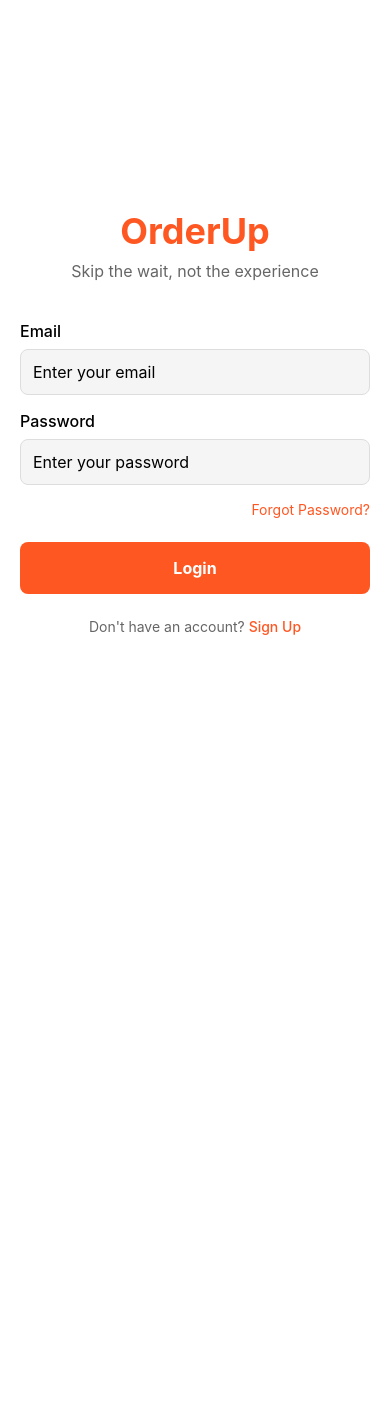
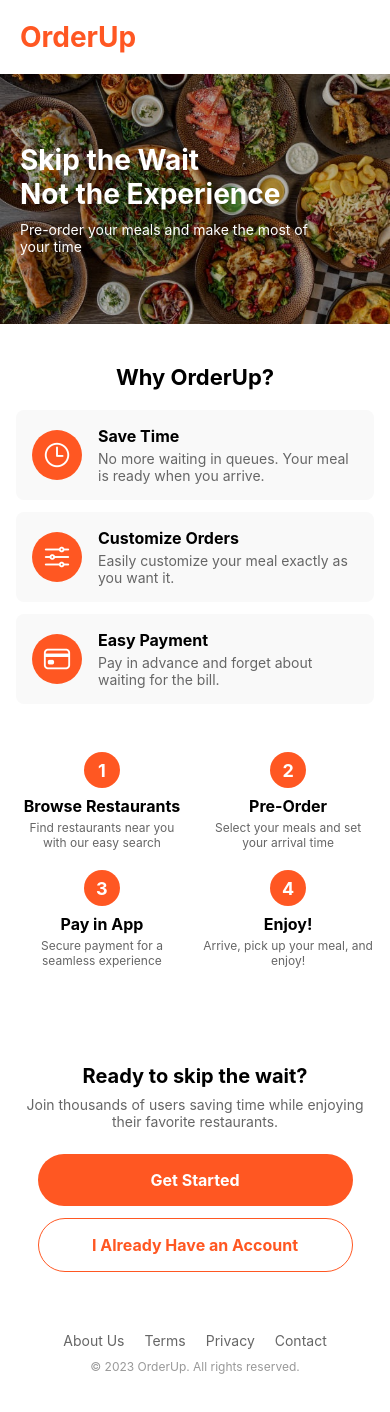
Before and after one commit to machoraatuti/orderup-front, a React Native app: screen /Landing in a window 390 px wide. Before the commit the page ends 844 px from the top, so only its background shows below. Built offline with nearby package versions, Linux system fonts and the light colour scheme.

Commit message:
Add landing page with onboarding content

```diff
--- a/App.js
+++ b/App.js
@@ -3,6 +3,7 @@ import 'react-native-gesture-handler';
 import React from 'react';
 import { NavigationContainer } from '@react-navigation/native';
 import { createStackNavigator } from '@react-navigation/stack';
+import LandingScreen from './src/screens/LandingScreen';
 import LoginScreen from './src/screens/LoginScreen';
 import SignupScreen from './src/screens/SignupScreen';
 import MainNavigator from './src/navigation/MainNavigator';
@@ -20,6 +21,7 @@ export default function App() {
           <Stack.Screen name="Main" component={MainNavigator} />
         ) : (
           <>
+            <Stack.Screen name="Landing" component={LandingScreen} />
             <Stack.Screen name="Login" component={LoginScreen} />
             <Stack.Screen name="Signup" component={SignupScreen} />
           </>
--- /dev/null
+++ b/src/screens/LandingScreen.js
@@ -0,0 +1,312 @@
+// src/screens/LandingScreen.js
+import React from 'react';
+import { View, Text, StyleSheet, Image, ScrollView, TouchableOpacity, SafeAreaView } from 'react-native';
+import { Ionicons } from '@expo/vector-icons';
+
+const LandingScreen = ({ navigation }) => {
+  return (
+    <SafeAreaView style={styles.container}>
+      <ScrollView contentContainerStyle={styles.scrollContent}>
+        {/* Header */}
+        <Text style={styles.logo}>OrderUp</Text>
+
+        {/* Hero Image and Text */}
+        <View style={styles.heroContainer}>
+          <Image
+            source={require('../../assets/images/food-table.jpg')}
+            style={styles.heroImage}
+            resizeMode="cover"
+          />
+          <View style={styles.heroTextContainer}>
+            <Text style={styles.heroTitle}>Skip the Wait</Text>
+            <Text style={styles.heroTitle}>Not the Experience</Text>
+            <Text style={styles.heroSubtitle}>Pre-order your meals and make the most of your time</Text>
+          </View>
+        </View>
+
+        {/* Why OrderUp Section */}
+        <Text style={styles.sectionTitle}>Why OrderUp?</Text>
+
+        <View style={styles.featureContainer}>
+          <View style={styles.featureIconContainer}>
+            <Ionicons name="time-outline" size={30} color="white" />
+          </View>
+          <View style={styles.featureTextContainer}>
+            <Text style={styles.featureTitle}>Save Time</Text>
+            <Text style={styles.featureDescription}>No more waiting in queues. Your meal is ready when you arrive.</Text>
+          </View>
+        </View>
+
+        <View style={styles.featureContainer}>
+          <View style={styles.featureIconContainer}>
+            <Ionicons name="options-outline" size={30} color="white" />
+          </View>
+          <View style={styles.featureTextContainer}>
+            <Text style={styles.featureTitle}>Customize Orders</Text>
+            <Text style={styles.featureDescription}>Easily customize your meal exactly as you want it.</Text>
+          </View>
+        </View>
+
+        <View style={styles.featureContainer}>
+          <View style={styles.featureIconContainer}>
+            <Ionicons name="card-outline" size={30} color="white" />
+          </View>
+          <View style={styles.featureTextContainer}>
+            <Text style={styles.featureTitle}>Easy Payment</Text>
+            <Text style={styles.featureDescription}>Pay in advance and forget about waiting for the bill.</Text>
+          </View>
+        </View>
+
+        {/* Steps */}
+        <View style={styles.stepsContainer}>
+          <View style={styles.stepItem}>
+            <View style={styles.stepNumber}>
+              <Text style={styles.stepNumberText}>1</Text>
+            </View>
+            <Text style={styles.stepTitle}>Browse Restaurants</Text>
+            <Text style={styles.stepDescription}>Find restaurants near you with our easy search</Text>
+          </View>
+
+          <View style={styles.stepItem}>
+            <View style={styles.stepNumber}>
+              <Text style={styles.stepNumberText}>2</Text>
+            </View>
+            <Text style={styles.stepTitle}>Pre-Order</Text>
+            <Text style={styles.stepDescription}>Select your meals and set your arrival time</Text>
+          </View>
+
+          <View style={styles.stepItem}>
+            <View style={styles.stepNumber}>
+              <Text style={styles.stepNumberText}>3</Text>
+            </View>
+            <Text style={styles.stepTitle}>Pay in App</Text>
+            <Text style={styles.stepDescription}>Secure payment for a seamless experience</Text>
+          </View>
+
+          <View style={styles.stepItem}>
+            <View style={styles.stepNumber}>
+              <Text style={styles.stepNumberText}>4</Text>
+            </View>
+            <Text style={styles.stepTitle}>Enjoy!</Text>
+            <Text style={styles.stepDescription}>Arrive, pick up your meal, and enjoy!</Text>
+          </View>
+        </View>
+
+        {/* Call to Action */}
+        <View style={styles.ctaContainer}>
+          <Text style={styles.ctaTitle}>Ready to skip the wait?</Text>
+          <Text style={styles.ctaDescription}>Join thousands of users saving time while enjoying their favorite restaurants.</Text>
+
+          <TouchableOpacity
+            style={styles.primaryButton}
+            onPress={() => navigation.navigate('Signup')}
+          >
+            <Text style={styles.primaryButtonText}>Get Started</Text>
+          </TouchableOpacity>
+
+          <TouchableOpacity
+            style={styles.secondaryButton}
+            onPress={() => navigation.navigate('Login')}
+          >
+            <Text style={styles.secondaryButtonText}>I Already Have an Account</Text>
+          </TouchableOpacity>
+        </View>
+
+        {/* Footer */}
+        <View style={styles.footer}>
+          <View style={styles.footerLinks}>
+            <Text style={styles.footerLink}>About Us</Text>
+            <Text style={styles.footerLink}>Terms</Text>
+            <Text style={styles.footerLink}>Privacy</Text>
+            <Text style={styles.footerLink}>Contact</Text>
+          </View>
+          <Text style={styles.copyright}>© 2023 OrderUp. All rights reserved.</Text>
+        </View>
+      </ScrollView>
+    </SafeAreaView>
+  );
+};
+
+const styles = StyleSheet.create({
+  container: {
+    flex: 1,
+    backgroundColor: '#fff',
+  },
+  scrollContent: {
+    paddingBottom: 20,
+  },
+  logo: {
+    fontSize: 28,
+    fontWeight: 'bold',
+    color: '#FF5722',
+    padding: 20,
+  },
+  heroContainer: {
+    position: 'relative',
+    height: 250,
+    marginBottom: 20,
+  },
+  heroImage: {
+    width: '100%',
+    height: '100%',
+  },
+  heroTextContainer: {
+    position: 'absolute',
+    top: 0,
+    left: 0,
+    right: 0,
+    bottom: 0,
+    justifyContent: 'center',
+    paddingLeft: 20,
+    backgroundColor: 'rgba(0,0,0,0.3)',
+  },
+  heroTitle: {
+    fontSize: 28,
+    fontWeight: 'bold',
+    color: 'white',
+    lineHeight: 34,
+  },
+  heroSubtitle: {
+    fontSize: 14,
+    color: 'white',
+    marginTop: 10,
+    maxWidth: '80%',
+  },
+  sectionTitle: {
+    fontSize: 22,
+    fontWeight: 'bold',
+    textAlign: 'center',
+    marginVertical: 20,
+  },
+  featureContainer: {
+    flexDirection: 'row',
+    alignItems: 'center',
+    backgroundColor: '#F9F9F9',
+    marginHorizontal: 16,
+    marginBottom: 12,
+    padding: 16,
+    borderRadius: 8,
+  },
+  featureIconContainer: {
+    width: 50,
+    height: 50,
+    borderRadius: 25,
+    backgroundColor: '#FF5722',
+    justifyContent: 'center',
+    alignItems: 'center',
+    marginRight: 16,
+  },
+  featureTextContainer: {
+    flex: 1,
+  },
+  featureTitle: {
+    fontSize: 16,
+    fontWeight: 'bold',
+    marginBottom: 4,
+  },
+  featureDescription: {
+    color: '#666',
+    fontSize: 14,
+  },
+  stepsContainer: {
+    flexDirection: 'row',
+    flexWrap: 'wrap',
+    justifyContent: 'space-between',
+    padding: 16,
+    marginVertical: 20,
+  },
+  stepItem: {
+    width: '48%',
+    marginBottom: 20,
+    alignItems: 'center',
+  },
+  stepNumber: {
+    width: 36,
+    height: 36,
+    borderRadius: 18,
+    backgroundColor: '#FF5722',
+    justifyContent: 'center',
+    alignItems: 'center',
+    marginBottom: 8,
+  },
+  stepNumberText: {
+    color: 'white',
+    fontWeight: 'bold',
+    fontSize: 18,
+  },
+  stepTitle: {
+    fontSize: 16,
+    fontWeight: 'bold',
+    textAlign: 'center',
+    marginBottom: 4,
+  },
+  stepDescription: {
+    fontSize: 12,
+    color: '#666',
+    textAlign: 'center',
+  },
+  ctaContainer: {
+    alignItems: 'center',
+    padding: 20,
+    marginTop: 20,
+  },
+  ctaTitle: {
+    fontSize: 20,
+    fontWeight: 'bold',
+    marginBottom: 8,
+  },
+  ctaDescription: {
+    fontSize: 14,
+    color: '#666',
+    textAlign: 'center',
+    marginBottom: 24,
+  },
+  primaryButton: {
+    backgroundColor: '#FF5722',
+    width: '90%',
+    padding: 16,
+    borderRadius: 30,
+    alignItems: 'center',
+    marginBottom: 12,
+  },
+  primaryButtonText: {
+    color: 'white',
+    fontWeight: 'bold',
+    fontSize: 16,
+  },
+  secondaryButton: {
+    width: '90%',
+    padding: 16,
+    borderRadius: 30,
+    alignItems: 'center',
+    borderWidth: 1,
+    borderColor: '#FF5722',
+  },
+  secondaryButtonText: {
+    color: '#FF5722',
+    fontWeight: 'bold',
+    fontSize: 16,
+  },
+  footer: {
+    padding: 20,
+    marginTop: 20,
+    alignItems: 'center',
+  },
+  footerLinks: {
+    flexDirection: 'row',
+    flexWrap: 'wrap',
+    justifyContent: 'center',
+    marginBottom: 10,
+  },
+  footerLink: {
+    marginHorizontal: 10,
+    color: '#666',
+    fontSize: 14,
+  },
+  copyright: {
+    fontSize: 12,
+    color: '#999',
+  },
+});
+
+export default LandingScreen;
```
Also changed, not shown: assets/images/food-table.jpg (added).
